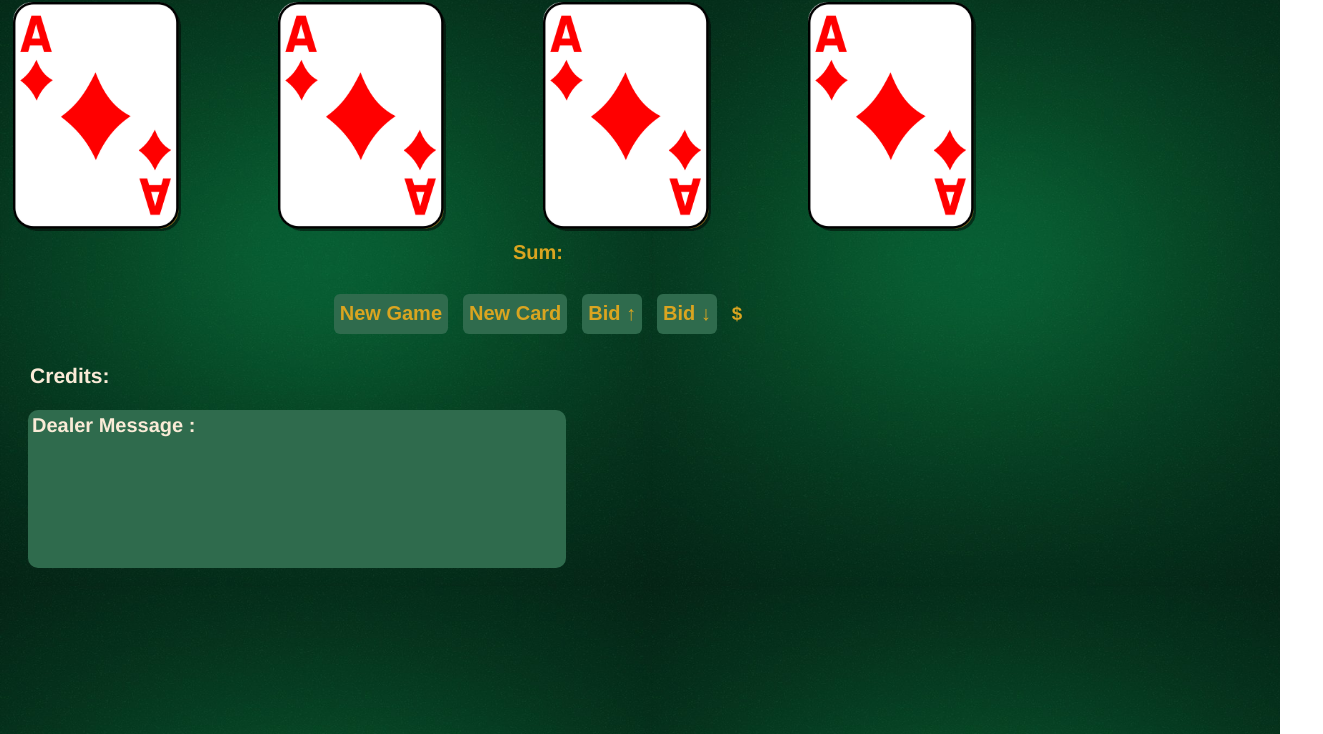
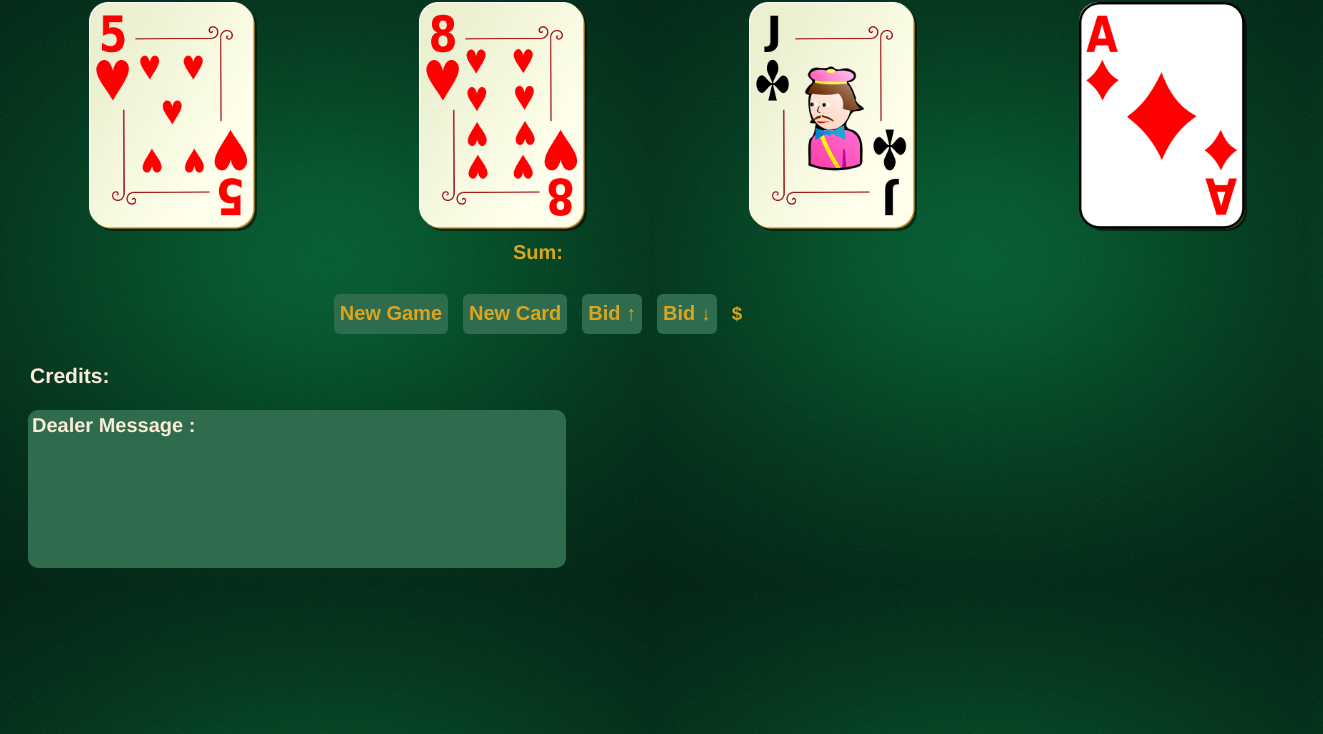
Before and after one commit to Codedwells/JS-Blackjack-Game, a plain HTML site: page index.html in a window 1280 px wide. Shown: the part 66-800 px from the top of the page, 1323 px wide, since content can reach past the window. Drawn offline with Linux system fonts and the light colour scheme.

Commit message:
object fit attribute for cards added

```diff
--- a/index.html
+++ b/index.html
@@ -14,10 +14,10 @@
 				<div id="game-title"><h1>Black Jack</h1></div>
 				<!-- Cards box -->
 				<div id="card-box">
-					<div id="card1"></div>
-					<div id="card2"></div>
-					<div id="card3"></div>
-					<div id="card4"></div>
+					<div id="card1"><img src="/images/five.png" alt=""></div>
+					<div id="card2"><img src="/images/eight.png" alt=""></div>
+					<div id="card3"><img src="/images/jack.png" alt=""></div>
+					<div id="card4"><img src="/images/ace.png" alt=""></div>
 				</div>
 				<div id="sumOfCards">Sum:</div>
 				<!-- buttons -->
--- a/script.js
+++ b/script.js
@@ -0,0 +1,4 @@
+cardOne = document.getElementById("card1");
+cardTwo = document.getElementById("card2");
+cardThree = document.getElementById("card3");
+cardFour = document.getElementById("card4");
--- a/styles.css
+++ b/styles.css
@@ -35,9 +35,14 @@ body {
 	height: 229px;
 	width: 320px;
 	border-radius: 6px;
-	background-image: url("/images/ace.png");
+	/* background-image: url("/images/ace.png"); */
 	background-size: contain;
 	background-repeat: no-repeat;
+}
+#card-box img {
+	height: 229px;
+	width: 320px;
+	object-fit: contain;
 }
 #btn-box {
 	display: flex;
```
